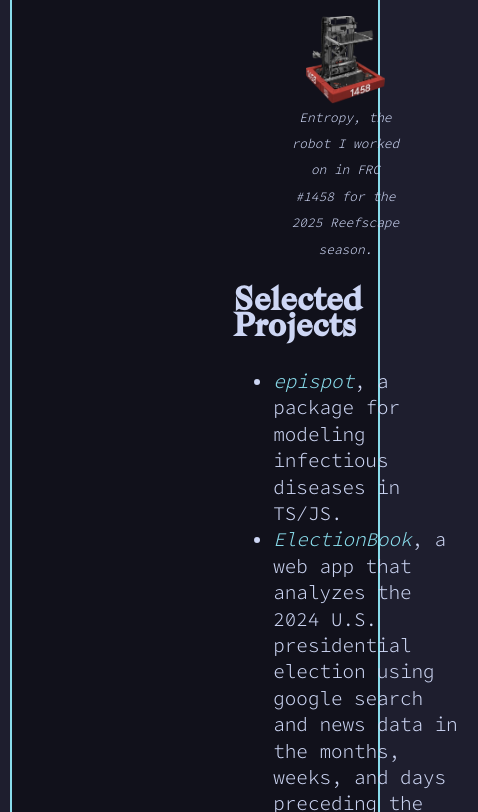
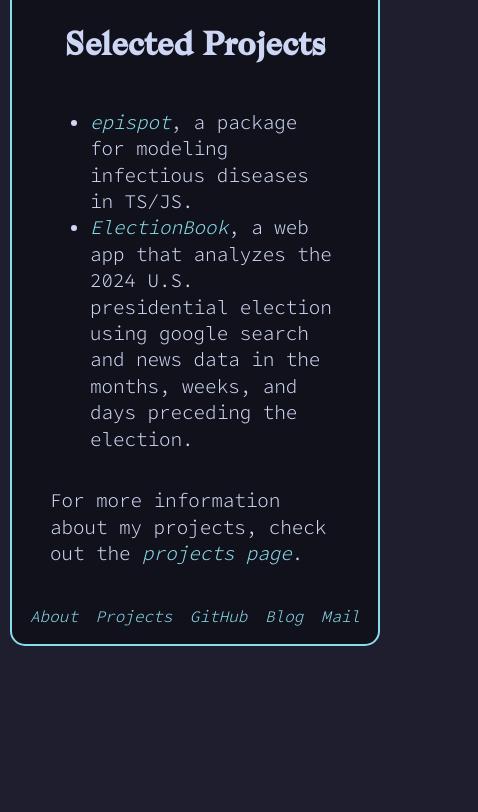
Before and after one commit to Quantalabs/quantalabs.github.io, a plain HTML site: page index.html in a window 390 px wide. Shown: the part 1188-2000 px from the top of the page, 478 px wide, since content can reach past the window. After the commit the page ends 1844 px from the top, so only its background shows below. Drawn offline with Linux system fonts and the light colour scheme.

Commit message:
feat: responsivity

```diff
--- a/index.html
+++ b/index.html
@@ -93,6 +93,13 @@
           <a href="/projects.html">projects page</a>.
         </p>
       </div>
+      <div id="footer">
+        <a href="/about.html">About</a>
+        <a href="/projects.html">Projects</a>
+        <a href="https://github.com/Quantalabs">GitHub</a>
+        <a href="https://blog.rvind.dev">Blog</a>
+        <a href="mailto:contact@rvind.dev">Mail</a>
+      </div>
     </div>
   </body>
 </html>
--- a/style.css
+++ b/style.css
@@ -38,6 +38,10 @@
   padding: 20px;
   width: max(40vw, 600px);
   line-height: 1.65em;
+}
+
+.header {
+    line-height: 1.15em;
 }
 
 #page {
@@ -174,3 +178,30 @@
 li {
   font-size: 1.2em;
 }
+
+#footer {
+  display: none;
+}
+
+@media screen and (max-width: 720px) {
+  #page {
+    flex-direction: column;
+  }
+  #content {
+    width: calc(100% - 40px);
+    margin: auto;
+    display: flex;
+    flex-direction: column;
+    justify-content: center;
+    align-items: center;
+  }
+  #sidebar {
+    display: none;
+  }
+  #footer {
+    display: flex;
+    flex-direction: row;
+    justify-content: space-between;
+    margin: 0px;
+  }
+}
```
Also changed, not shown: 404.html (+8 -0 lines), about.html (+8 -1 lines), projects.html (+7 -0 lines).
